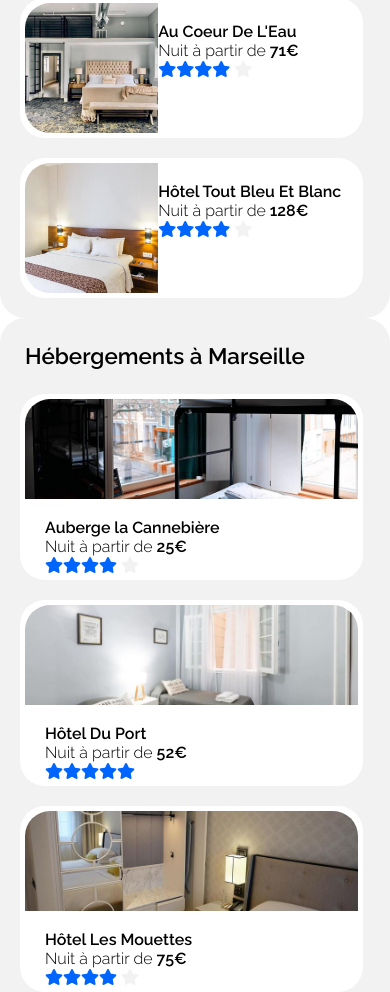
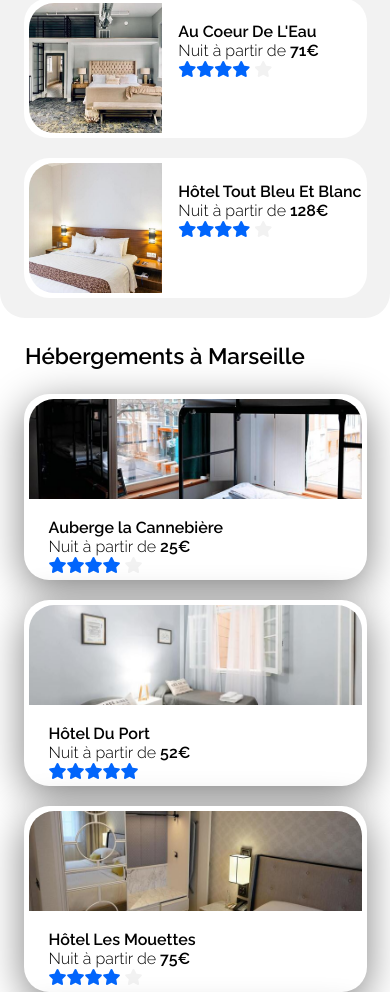
Before and after one commit to chrisdavid95/DavidChristian_1_01092020, a plain HTML site: page index.html in a window 390 px wide. Shown: the part 885-1877 px from the top of the page. Drawn offline with Linux system fonts and the light colour scheme.

Commit message:
refactor: correct display bug on tablet and smartphones

```diff
--- a/index.html
+++ b/index.html
@@ -253,22 +253,22 @@
 			<div id="about">
 				<h3>À propos</h3>
 				<p>
-					<a href="#">Fonctionnement du site</a><br />
-					<a href="#">Conditions générales de vente</a><br />
+					<a href="#">Fonctionnement du site</a>
+					<a href="#">Conditions générales de vente</a>
 					<a href="#">Données et confidentialité</a>
 				</p>
 			</div>
 			<div id="our_hosting">
 				<h3>Nos hébergements</h3>
 				<p>
-					<a href="#">Charte qualité</a><br />
-					<a href="#">Soummettre votre hôtel</a>
+					<a href="#">Charte qualité</a>
+					<a href="#">Soummettre votre hôtel
 				</p>
 			</div>
 			<div id="Assistance">
 				<h3>Assistance</h3>
 				<p>
-					<a href="#">Centre d'aide</a><br />
+					<a href="#">Centre d'aide</a>
 					<a href="#">Nous contacter</a>
 				</p>
 			</div>
--- a/style.css
+++ b/style.css
@@ -63,13 +63,13 @@ button{color:white;background-color:#0065FC;border-style:solid;border-color:#006
 #places{flex-direction:column}
 .places-results__container, .places-results__container--width{display:block;max-width:100%}
 .places-results__container--width{margin-top:50px}
-.results__grid, .popular__grid{display:inline-block;text-align:left}
+.results__grid, .popular__grid{display:flex;flex-wrap:wrap;justify-content:space-evenly;text-align:left;}
 .results{margin:20px;width:28%}
 .results__photo--sizeXL{height:390px;width:300px}
 .results__photo--sizeL{height:175px;width:300px}
 .results__photo--sizeS{height:115px;width:300px}
 .results__details{margin-left:20px}
-.results__details--margin{margin:0 0 0 20px}
+.results__details--margin{margin:0 0 0 45%}
 .results__width-height-change{height:unset}
 }
 /***************************** Break-point **********************************/
@@ -83,8 +83,8 @@ button{color:white;background-color:#0065FC;border-style:solid;border-color:#006
 #col1_row3 span{position:relative;left:-23%}
 #col2_row2 span{position:relative;left:-13%}
 #col2_row3 span{position:relative;left:-21%}
-#activity{display:flex;flex-direction:column;align-items:center}
-.activity__grid{grid-template-columns:repeat(4,200px);grid-template-rows:repeat(1,170px);transform:scale(0.9)}
+#activity{display:flex;flex-direction:column;align-items:center;}
+.activity__grid{grid-template-columns:repeat(4,200px);grid-template-rows:repeat(1,170px);transform:scale(0.9);grid-gap:2%;display:inline-grid;justify-content:space-evenly}
 .results{margin:10px;width:28%}
 .results__photo--sizeXL{height:300px;width:200px}
 .results__photo--sizeL{height:130px;width:200px}
@@ -98,6 +98,7 @@ button{color:white;background-color:#0065FC;border-style:solid;border-color:#006
 @media only screen and (max-width : 767px){
 header{display:unset;position:relative}
 footer{margin-top:unset;padding:10px 20px;display:block;text-align:left}
+#about>p a,#our_hosting>p a,#Assistance>p a{display:block;margin:2% 0}
 label{width:40%;display:block;margin:10px}
 form{margin:auto;width:100%}
 .title--margin{margin:15px;text-align:left;font-size:140%}
@@ -113,8 +114,9 @@ form{margin:auto;width:100%}
 .filter a{width:100%;display:inline-flex}
 .filter__name{top:20%;left:29%}
 .filter__grid{display:grid;transform:scale(1);transition:transform 300ms}
-#places section:first-of-type{order:2}
+#places section:first-of-type{order:2;background-color:unset}
 #places section:first-of-type img{width:100%}
+#places section:first-of-type .results{box-shadow:0 10px 40px grey}
 .results{width:90%}
 .results__sizeS{position:unset}
 .results__details--boxshadow{width:90%;margin-bottom:8%}
```
